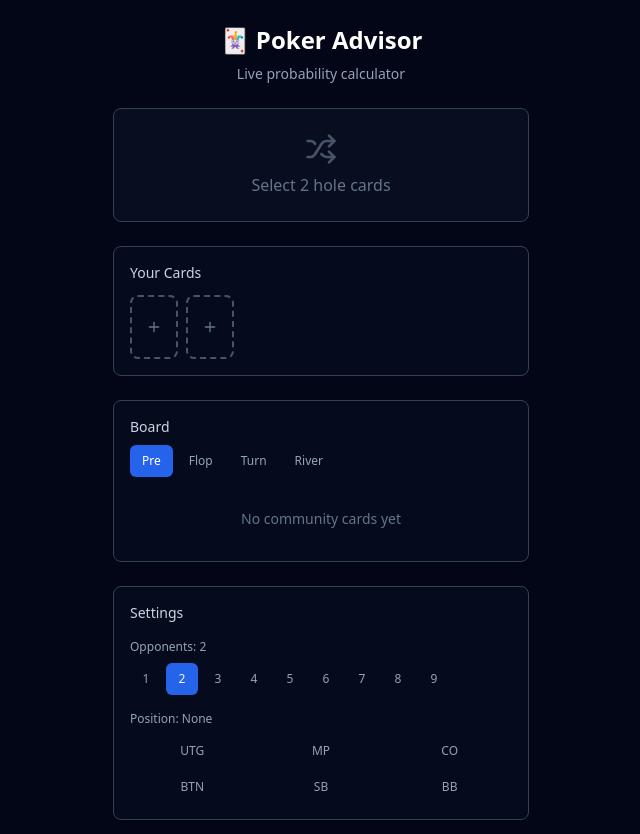
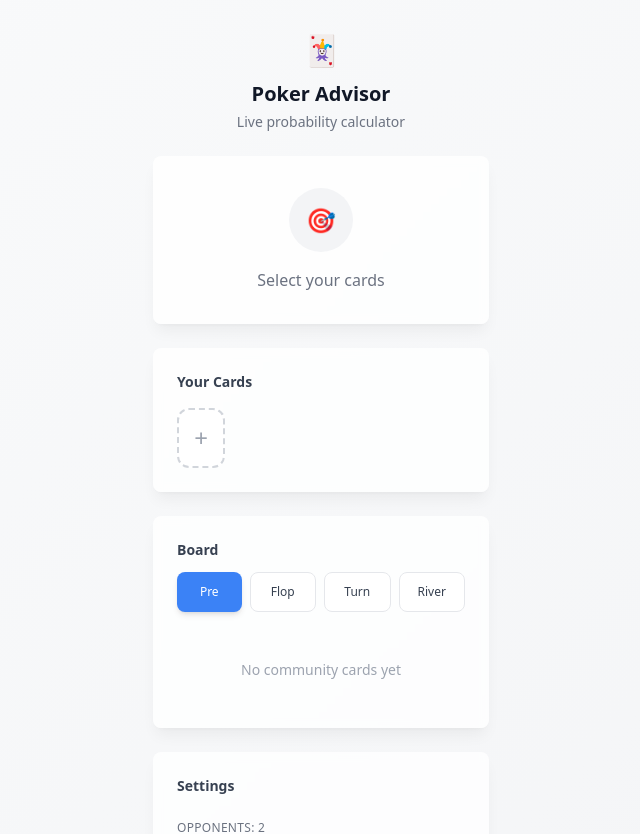
Before and after one commit to amit142/card-game-advisor-pro, a React (Vite) app: page / in a window 1280 px wide. Shown: the top 834 px of the page, without its empty margins (319-959 px from the left). Built offline with nearby package versions, Linux system fonts and the light colour scheme.

Commit message:
Refactor: Apply Apple-like theme to UI
- Updated the UI/UX to align with an Apple-like aesthetic.
- Modified color schemes, typography, and component styles.
- Ensured a cleaner, more modern, and user-friendly interface.

```diff
--- a/src/components/CardSelector.tsx
+++ b/src/components/CardSelector.tsx
@@ -1,7 +1,8 @@
 
 import { useState } from 'react';
 import { Button } from '@/components/ui/button';
-import { Plus, X } from 'lucide-react';
+import { Card, CardContent } from '@/components/ui/card';
+import { X } from 'lucide-react';
 
 interface CardSelectorProps {
   selectedCards: string[];
@@ -11,129 +12,127 @@ interface CardSelectorProps {
 }
 
 const CardSelector = ({ selectedCards, onCardsChange, maxCards, label }: CardSelectorProps) => {
+  const [isOpen, setIsOpen] = useState(false);
+
   const suits = ['♠', '♥', '♦', '♣'];
   const ranks = ['A', 'K', 'Q', 'J', '10', '9', '8', '7', '6', '5', '4', '3', '2'];
 
-  const [showSelector, setShowSelector] = useState(false);
-
   const getSuitColor = (suit: string) => {
-    return suit === '♥' || suit === '♦' ? 'text-red-400' : 'text-slate-200';
+    return suit === '♥' || suit === '♦' ? 'text-red-500' : 'text-gray-900';
   };
 
-  const getCardNotation = (rank: string, suit: string) => {
-    const suitMap: { [key: string]: string } = {
-      '♠': 's', '♥': 'h', '♦': 'd', '♣': 'c'
-    };
-    return rank + suitMap[suit];
+  const isCardSelected = (rank: string, suit: string) => {
+    return selectedCards.includes(`${rank}${suit}`);
   };
 
-  const toggleCard = (rank: string, suit: string) => {
-    const cardNotation = getCardNotation(rank, suit);
+  const handleCardClick = (rank: string, suit: string) => {
+    const card = `${rank}${suit}`;
 
-    if (selectedCards.includes(cardNotation)) {
-      onCardsChange(selectedCards.filter(card => card !== cardNotation));
+    if (isCardSelected(rank, suit)) {
+      onCardsChange(selectedCards.filter(c => c !== card));
     } else if (selectedCards.length < maxCards) {
-      onCardsChange([...selectedCards, cardNotation]);
+      onCardsChange([...selectedCards, card]);
     }
   };
 
-  const parseCard = (cardNotation: string) => {
-    const suitMap: { [key: string]: string } = {
-      's': '♠', 'h': '♥', 'd': '♦', 'c': '♣'
+  const removeCard = (cardToRemove: string) => {
+    onCardsChange(selectedCards.filter(card => card !== cardToRemove));
   };
-    const suit = suitMap[cardNotation.slice(-1)];
-    const rank = cardNotation.slice(0, -1);
+
+  const formatCardDisplay = (card: string) => {
+    const rank = card.slice(0, -1);
+    const suit = card.slice(-1);
     return { rank, suit };
   };
 
   return (
-    <div className="space-y-3">
-      {label && <div className="text-xs text-slate-400">{label}</div>}
-
+    <div className="space-y-4">
       {/* Selected Cards Display */}
-      <div className="flex gap-2">
-        {selectedCards.map(cardNotation => {
-          const { rank, suit } = parseCard(cardNotation);
+      <div className="flex gap-3 min-h-[60px] items-center">
+        {selectedCards.map((card, index) => {
+          const { rank, suit } = formatCardDisplay(card);
           return (
             <div
-              key={cardNotation}
-              className="bg-white rounded-lg p-2 shadow-sm border w-12 h-16 flex flex-col items-center justify-center cursor-pointer hover:shadow-md transition-shadow"
-              onClick={() => toggleCard(rank, suit)}
+              key={card}
+              className="relative bg-white border-2 border-gray-200 rounded-xl p-3 shadow-sm hover:shadow-md transition-all duration-200 group"
             >
-              <span className="text-xs font-bold text-slate-700">{rank}</span>
-              <span className={`text-lg ${getSuitColor(suit)}`}>{suit}</span>
+              <div className="text-center">
+                <div className="text-lg font-semibold text-gray-900">{rank}</div>
+                <div className={`text-xl ${getSuitColor(suit)}`}>{suit}</div>
+              </div>
+              <button
+                onClick={() => removeCard(card)}
+                className="absolute -top-2 -right-2 w-6 h-6 bg-red-500 hover:bg-red-600 text-white rounded-full flex items-center justify-center opacity-0 group-hover:opacity-100 transition-opacity duration-200 shadow-md"
+              >
+                <X className="w-3 h-3" />
+              </button>
             </div>
           );
         })}
 
-        {/* Empty slots */}
-        {Array.from({ length: maxCards - selectedCards.length }).map((_, i) => (
+        {/* Add Card Button */}
+        {selectedCards.length < maxCards && (
           <Button
-            key={i}
-            variant="ghost"
-            className="border-2 border-dashed border-slate-600 rounded-lg w-12 h-16 p-0 hover:border-slate-500 hover:bg-slate-800"
-            onClick={() => setShowSelector(true)}
+            onClick={() => setIsOpen(true)}
+            variant="outline"
+            className="h-[60px] w-[48px] border-2 border-dashed border-gray-300 hover:border-gray-400 bg-white hover:bg-gray-50 rounded-xl transition-all duration-200"
           >
-            <Plus className="w-4 h-4 text-slate-500" />
+            <div className="text-2xl text-gray-400">+</div>
           </Button>
-        ))}
+        )}
       </div>
 
-      {/* Card Selector Modal */}
-      {showSelector && (
-        <div className="fixed inset-0 bg-black/50 flex items-center justify-center p-4 z-50">
-          <div className="bg-slate-900 rounded-lg p-4 w-full max-w-sm max-h-[80vh] overflow-y-auto">
-            <div className="flex justify-between items-center mb-4">
-              <h3 className="font-semibold text-white">Select Card</h3>
+      {/* Card Picker Modal */}
+      {isOpen && (
+        <div className="fixed inset-0 bg-black/20 backdrop-blur-sm flex items-center justify-center p-4 z-50">
+          <Card className="w-full max-w-sm bg-white/95 backdrop-blur border-0 shadow-2xl rounded-2xl">
+            <CardContent className="p-6">
+              <div className="flex justify-between items-center mb-6">
+                <h3 className="text-lg font-semibold text-gray-900">Select Card</h3>
                 <Button
+                  onClick={() => setIsOpen(false)}
                   variant="ghost"
                   size="sm"
-                onClick={() => setShowSelector(false)}
-                className="text-slate-400 hover:text-white p-1"
+                  className="h-8 w-8 rounded-full p-0 hover:bg-gray-100"
                 >
                   <X className="w-4 h-4" />
                 </Button>
               </div>
 
-            <div className="grid grid-cols-4 gap-2">
+              <div className="space-y-4">
                 {suits.map(suit => (
-                <div key={suit} className="space-y-1">
-                  <div className={`text-center text-sm ${getSuitColor(suit)}`}>{suit}</div>
-                  {ranks.map(rank => {
-                    const cardNotation = getCardNotation(rank, suit);
-                    const isSelected = selectedCards.includes(cardNotation);
-                    const isDisabled = selectedCards.length >= maxCards && !isSelected;
-
-                    return (
-                      <button
-                        key={cardNotation}
-                        className={`
-                          w-full h-8 text-xs rounded flex items-center justify-center font-medium
-                          ${isSelected
-                            ? 'bg-blue-600 text-white'
-                            : isDisabled
-                              ? 'bg-slate-800 text-slate-600 cursor-not-allowed'
-                              : 'bg-slate-700 text-slate-200 hover:bg-slate-600'
-                          }
-                        `}
+                  <div key={suit} className="space-y-2">
+                    <div className={`text-center font-medium ${getSuitColor(suit)}`}>
+                      {suit}
+                    </div>
+                    <div className="grid grid-cols-7 gap-2">
+                      {ranks.map(rank => (
+                        <Button
+                          key={`${rank}${suit}`}
                           onClick={() => {
-                          if (!isDisabled) {
-                            toggleCard(rank, suit);
-                            if (!isSelected && selectedCards.length + 1 >= maxCards) {
-                              setShowSelector(false);
-                            }
+                            handleCardClick(rank, suit);
+                            if (!isCardSelected(rank, suit) && selectedCards.length + 1 >= maxCards) {
+                              setIsOpen(false);
                             }
                           }}
-                        disabled={isDisabled}
+                          disabled={isCardSelected(rank, suit)}
+                          variant={isCardSelected(rank, suit) ? "secondary" : "outline"}
+                          size="sm"
+                          className={`h-10 w-10 p-0 text-xs font-medium rounded-lg transition-all duration-200 ${
+                            isCardSelected(rank, suit)
+                              ? 'bg-gray-100 text-gray-400 cursor-not-allowed'
+                              : 'bg-white hover:bg-gray-50 border-gray-200 hover:border-gray-300'
+                          }`}
                         >
                           {rank}
-                      </button>
-                    );
-                  })}
+                        </Button>
+                      ))}
+                    </div>
                   </div>
                 ))}
               </div>
-          </div>
+            </CardContent>
+          </Card>
         </div>
       )}
     </div>
--- a/src/components/GameStage.tsx
+++ b/src/components/GameStage.tsx
@@ -51,21 +51,21 @@ const GameStage = ({ gameState, onGameStateChange }: GameStageProps) => {
   };
 
   return (
-    <div className="space-y-4">
+    <div className="space-y-6">
       {/* Stage Selector */}
-      <div className="space-y-2">
-        <div className="text-sm text-slate-300">Board</div>
-        <div className="flex gap-1">
+      <div className="space-y-3">
+        <div className="text-sm font-semibold text-gray-700">Board</div>
+        <div className="flex gap-2">
           {stages.map(stage => (
             <Button
               key={stage.name}
-              variant={gameState.gameStage === stage.name ? "default" : "ghost"}
+              variant={gameState.gameStage === stage.name ? "default" : "outline"}
               size="sm"
               onClick={() => setGameStage(stage.name as any)}
-              className={`h-8 text-xs ${
+              className={`h-10 text-xs font-medium rounded-lg transition-all duration-200 flex-1 ${
                 gameState.gameStage === stage.name
-                  ? "bg-blue-600 hover:bg-blue-700 text-white"
-                  : "text-slate-400 hover:text-white hover:bg-slate-800"
+                  ? "bg-blue-500 hover:bg-blue-600 text-white shadow-md border-0"
+                  : "bg-white hover:bg-gray-50 text-gray-700 border-gray-200 hover:border-gray-300"
               }`}
             >
               {stage.label}
@@ -85,7 +85,7 @@ const GameStage = ({ gameState, onGameStateChange }: GameStageProps) => {
       )}
 
       {gameState.gameStage === 'preflop' && (
-        <div className="text-center text-slate-500 py-4 text-sm">
+        <div className="text-center text-gray-400 py-6 text-sm font-medium">
           No community cards yet
         </div>
       )}
--- a/src/components/PositionSelector.tsx
+++ b/src/components/PositionSelector.tsx
@@ -17,20 +17,22 @@ const PositionSelector = ({ position, onPositionChange }: PositionSelectorProps)
   ];
 
   return (
-    <div className="space-y-2">
-      <div className="text-xs text-slate-400">Position: {position || 'None'}</div>
+    <div className="space-y-3">
+      <div className="text-xs font-medium text-gray-500 uppercase tracking-wide">
+        Position: {position || 'None'}
+      </div>
 
-      <div className="grid grid-cols-3 gap-1">
+      <div className="grid grid-cols-3 gap-2">
         {positions.map(pos => (
           <Button
             key={pos.name}
-            variant={position === pos.name ? "default" : "ghost"}
+            variant={position === pos.name ? "default" : "outline"}
             size="sm"
             onClick={() => onPositionChange(pos.name)}
-            className={`h-8 text-xs ${
+            className={`h-10 text-xs font-medium rounded-lg transition-all duration-200 ${
               position === pos.name
-                ? "bg-blue-600 hover:bg-blue-700 text-white"
-                : "text-slate-400 hover:text-white hover:bg-slate-800"
+                ? "bg-blue-500 hover:bg-blue-600 text-white shadow-md border-0"
+                : "bg-white hover:bg-gray-50 text-gray-700 border-gray-200 hover:border-gray-300"
             }`}
             title={pos.fullName}
           >
--- a/src/pages/Index.tsx
+++ b/src/pages/Index.tsx
@@ -4,7 +4,7 @@ import { Button } from '@/components/ui/button';
 import CardSelector from '@/components/CardSelector';
 import PositionSelector from '@/components/PositionSelector';
 import GameStage from '@/components/GameStage';
-import { Shuffle, RotateCcw, TrendingUp, AlertTriangle } from 'lucide-react';
+import { RotateCcw, TrendingUp, AlertTriangle } from 'lucide-react';
 
 interface GameState {
   holeCards: string[];
@@ -240,63 +240,68 @@ const Index = () => {
   };
 
   const getProbabilityColor = (prob: number) => {
-    if (prob >= 70) return 'text-emerald-400';
-    if (prob >= 50) return 'text-yellow-400';
-    if (prob >= 30) return 'text-orange-400';
-    return 'text-red-400';
+    if (prob >= 70) return 'text-green-500';
+    if (prob >= 50) return 'text-blue-500';
+    if (prob >= 30) return 'text-orange-500';
+    return 'text-red-500';
   };
 
   const getInsightIcon = (type: string) => {
     switch (type) {
-      case 'positive': return <TrendingUp className="w-4 h-4 text-green-400" />;
-      case 'warning': return <AlertTriangle className="w-4 h-4 text-yellow-400" />;
-      case 'negative': return <AlertTriangle className="w-4 h-4 text-red-400" />;
+      case 'positive': return <TrendingUp className="w-4 h-4 text-green-500" />;
+      case 'warning': return <AlertTriangle className="w-4 h-4 text-orange-500" />;
+      case 'negative': return <AlertTriangle className="w-4 h-4 text-red-500" />;
       default: return null;
     }
   };
 
   const getInsightBgColor = (type: string) => {
     switch (type) {
-      case 'positive': return 'bg-green-900/20 border-green-700/50';
-      case 'warning': return 'bg-yellow-900/20 border-yellow-700/50';
-      case 'negative': return 'bg-red-900/20 border-red-700/50';
-      default: return 'bg-slate-900/20 border-slate-700/50';
+      case 'positive': return 'bg-green-50/80';
+      case 'warning': return 'bg-orange-50/80';
+      case 'negative': return 'bg-red-50/80';
+      default: return 'bg-gray-50/80';
     }
   };
 
   return (
-    <div className="min-h-screen bg-slate-950 text-white">
-      <div className="max-w-md mx-auto px-4 py-6 space-y-6">
+    <div className="min-h-screen bg-gradient-to-br from-gray-50 to-gray-100">
+      <div className="max-w-sm mx-auto px-6 py-8 space-y-6">
         {/* Header */}
-        <div className="text-center space-y-2">
-          <div className="text-2xl font-bold">🃏 Poker Advisor</div>
-          <div className="text-slate-400 text-sm">Live probability calculator</div>
+        <div className="text-center space-y-3">
+          <div className="text-3xl font-semibold text-gray-900 tracking-tight">🃏</div>
+          <div className="space-y-1">
+            <div className="text-xl font-semibold text-gray-900">Poker Advisor</div>
+            <div className="text-sm text-gray-500 font-medium">Live probability calculator</div>
+          </div>
         </div>
 
         {/* Win Probability Display */}
-        <Card className="bg-slate-900/50 border-slate-700">
-          <CardContent className="p-6 text-center">
+        <Card className="bg-white/80 backdrop-blur-sm border-0 shadow-lg shadow-black/5">
+          <CardContent className="p-8 text-center">
             {winProbability !== null ? (
-              <div className="space-y-2">
-                <div className={`text-4xl font-bold ${getProbabilityColor(winProbability)}`}>
+              <div className="space-y-4">
+                <div className={`text-5xl font-light tracking-tight ${getProbabilityColor(winProbability)}`}>
                   {winProbability}%
                 </div>
-                <div className="text-slate-400 text-sm">Win Probability</div>
-                <div className="w-full bg-slate-800 rounded-full h-2">
+                <div className="text-sm text-gray-500 font-medium tracking-wide uppercase">Win Probability</div>
+                <div className="w-full bg-gray-100 rounded-full h-2 overflow-hidden">
                   <div
-                    className={`h-2 rounded-full transition-all duration-500 ${
-                      winProbability >= 70 ? 'bg-emerald-400' :
-                      winProbability >= 50 ? 'bg-yellow-400' :
-                      winProbability >= 30 ? 'bg-orange-400' : 'bg-red-400'
+                    className={`h-2 rounded-full transition-all duration-700 ease-out ${
+                      winProbability >= 70 ? 'bg-green-500' :
+                      winProbability >= 50 ? 'bg-blue-500' :
+                      winProbability >= 30 ? 'bg-orange-500' : 'bg-red-500'
                     }`}
                     style={{ width: `${winProbability}%` }}
                   />
                 </div>
               </div>
             ) : (
-              <div className="space-y-2">
-                <Shuffle className="w-8 h-8 mx-auto text-slate-600" />
-                <div className="text-slate-500">Select 2 hole cards</div>
+              <div className="space-y-4">
+                <div className="w-16 h-16 mx-auto bg-gray-100 rounded-full flex items-center justify-center">
+                  <div className="text-2xl">🎯</div>
+                </div>
+                <div className="text-gray-500 font-medium">Select your cards</div>
               </div>
             )}
           </CardContent>
@@ -304,37 +309,39 @@ const Index = () => {
 
         {/* Insights */}
         {insights.length > 0 && (
-          <Card className="bg-slate-900/30 border-slate-700">
-            <CardContent className="p-4">
-              <div className="text-sm text-slate-300 mb-3">💡 Insights</div>
-              <div className="space-y-3">
-                {insights.map((insight, index) => (
-                  <div
-                    key={index}
-                    className={`p-3 rounded-lg border ${getInsightBgColor(insight.type)}`}
-                  >
-                    <div className="flex items-start gap-2">
-                      {getInsightIcon(insight.type)}
-                      <div className="flex-1 text-sm">
-                        <div className="font-medium text-slate-200 mb-1">
+          <div className="space-y-3">
+            <div className="text-sm font-semibold text-gray-700 px-1">💡 Insights</div>
+            <div className="space-y-2">
+              {insights.map((insight, index) => (
+                <Card
+                  key={index}
+                  className={`border-0 shadow-sm ${getInsightBgColor(insight.type)}`}
+                >
+                  <CardContent className="p-4">
+                    <div className="flex items-start gap-3">
+                      <div className="mt-0.5">
+                        {getInsightIcon(insight.type)}
+                      </div>
+                      <div className="flex-1 space-y-1">
+                        <div className="font-medium text-gray-900 text-sm leading-snug">
                           {insight.message}
                         </div>
-                        <div className="text-slate-400 text-xs">
+                        <div className="text-gray-600 text-xs leading-relaxed">
                           {insight.recommendation}
                         </div>
                       </div>
                     </div>
-                  </div>
-                ))}
-              </div>
-            </CardContent>
-          </Card>
+                  </CardContent>
+                </Card>
+              ))}
+            </div>
+          </div>
         )}
 
         {/* Hole Cards */}
-        <Card className="bg-slate-900/30 border-slate-700">
-          <CardContent className="p-4">
-            <div className="text-sm text-slate-300 mb-3">Your Cards</div>
+        <Card className="bg-white/80 backdrop-blur-sm border-0 shadow-lg shadow-black/5">
+          <CardContent className="p-6">
+            <div className="text-sm font-semibold text-gray-700 mb-4">Your Cards</div>
             <CardSelector
               selectedCards={gameState.holeCards}
               onCardsChange={(cards) => setGameState(prev => ({ ...prev, holeCards: cards }))}
@@ -345,8 +352,8 @@ const Index = () => {
         </Card>
 
         {/* Game Stage & Community Cards */}
-        <Card className="bg-slate-900/30 border-slate-700">
-          <CardContent className="p-4">
+        <Card className="bg-white/80 backdrop-blur-sm border-0 shadow-lg shadow-black/5">
+          <CardContent className="p-6">
             <GameStage
               gameState={gameState}
               onGameStateChange={setGameState}
@@ -354,25 +361,27 @@ const Index = () => {
           </CardContent>
         </Card>
 
-        {/* Quick Settings */}
-        <Card className="bg-slate-900/30 border-slate-700">
-          <CardContent className="p-4 space-y-4">
-            <div className="text-sm text-slate-300">Settings</div>
+        {/* Settings */}
+        <Card className="bg-white/80 backdrop-blur-sm border-0 shadow-lg shadow-black/5">
+          <CardContent className="p-6 space-y-6">
+            <div className="text-sm font-semibold text-gray-700">Settings</div>
 
             {/* Opponents */}
-            <div className="space-y-2">
-              <div className="text-xs text-slate-400">Opponents: {gameState.opponents}</div>
-              <div className="flex gap-1">
+            <div className="space-y-3">
+              <div className="text-xs font-medium text-gray-500 uppercase tracking-wide">
+                Opponents: {gameState.opponents}
+              </div>
+              <div className="flex gap-2 flex-wrap">
                 {[1, 2, 3, 4, 5, 6, 7, 8, 9].map(num => (
                   <Button
                     key={num}
-                    variant={gameState.opponents === num ? "default" : "ghost"}
+                    variant={gameState.opponents === num ? "default" : "outline"}
                     size="sm"
                     onClick={() => setGameState(prev => ({ ...prev, opponents: num }))}
-                    className={`h-8 w-8 p-0 text-xs ${
+                    className={`h-10 w-10 rounded-full font-medium transition-all duration-200 ${
                       gameState.opponents === num
-                        ? "bg-blue-600 hover:bg-blue-700"
-                        : "text-slate-400 hover:text-white hover:bg-slate-800"
+                        ? "bg-blue-500 hover:bg-blue-600 text-white shadow-md border-0"
+                        : "bg-white hover:bg-gray-50 text-gray-700 border-gray-200 hover:border-gray-300"
                     }`}
                   >
                     {num}
@@ -382,7 +391,7 @@ const Index = () => {
             </div>
 
             {/* Position */}
-            <div className="space-y-2">
+            <div className="space-y-3">
               <PositionSelector
                 position={gameState.position}
                 onPositionChange={(position) => setGameState(prev => ({ ...prev, position }))}
@@ -395,7 +404,7 @@ const Index = () => {
         <Button
           onClick={resetGame}
           variant="outline"
-          className="w-full border-slate-600 text-slate-300 hover:bg-slate-800 hover:text-white"
+          className="w-full h-12 bg-white hover:bg-gray-50 border-gray-200 hover:border-gray-300 text-gray-700 font-medium rounded-xl shadow-sm transition-all duration-200"
         >
           <RotateCcw className="w-4 h-4 mr-2" />
           Reset
```
Lines whose indentation alone changed are shown as unchanged.
